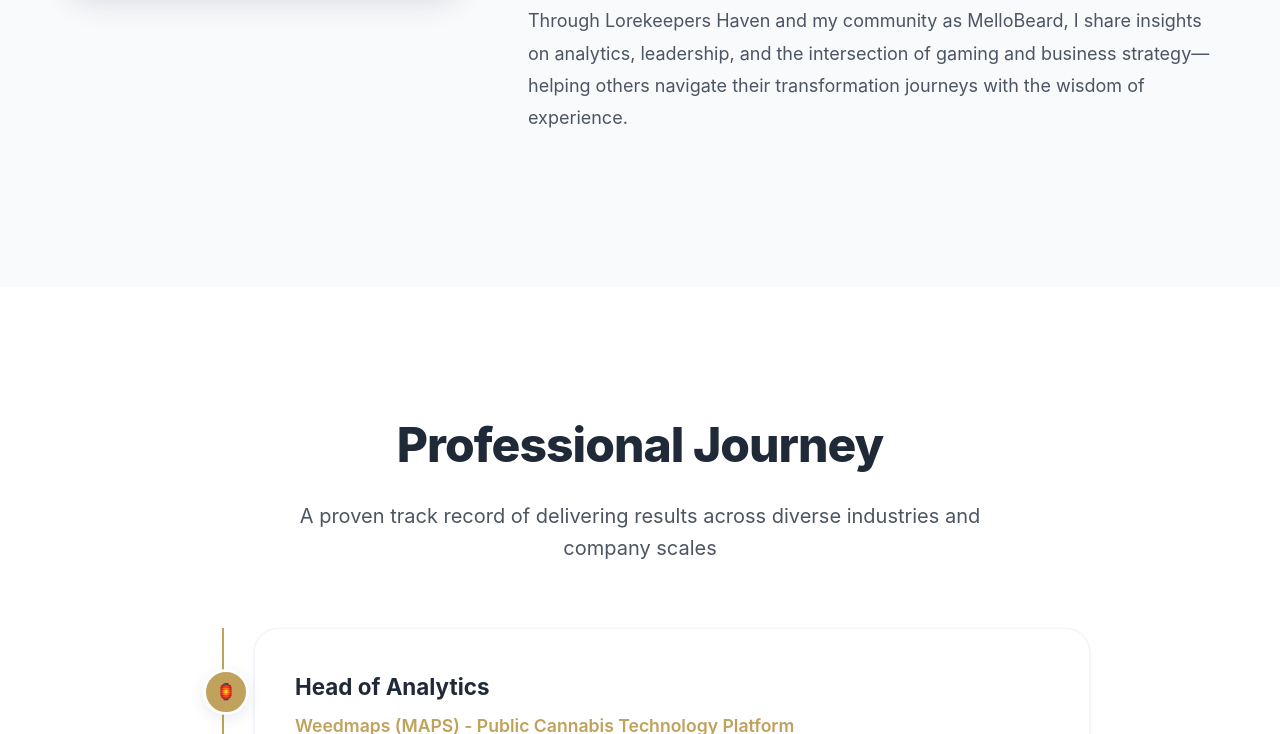
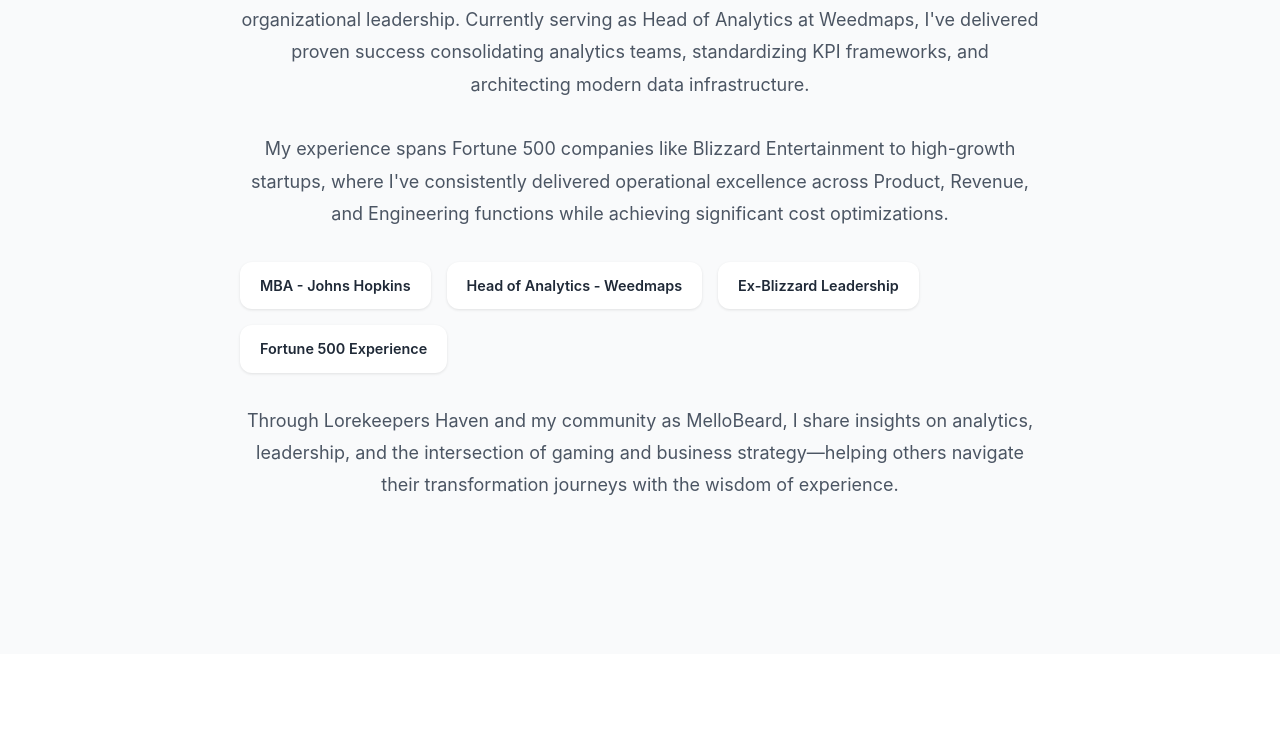
Before and after one commit to AndrewPace2014/mellobeard.github.io, a plain HTML site: page index.html in a window 1280 px wide. Shown: the part 4471-5205 px from the top of the page. Drawn offline with Linux system fonts and the light colour scheme.

Commit message:
Update styles.css

```diff
--- a/styles.css
+++ b/styles.css
@@ -498,12 +498,13 @@ nav {
 }
 
 .about-content {
-    display: grid;
-    grid-template-columns: 400px 1fr;
+    display: flex;
+    flex-direction: column;
+    align-items: center;
     gap: 4rem;
-    align-items: center;
-    max-width: 1200px;
+    max-width: 1000px;
     margin: 0 auto;
+    text-align: center;
 }
 
 .about-visual {
@@ -537,8 +538,8 @@ nav {
 }
 
 .about-content-text {
-    text-align: left;
-    min-width: 0;
+    width: 100%;
+    max-width: 800px;
 }
 
 .about-title {
@@ -547,6 +548,7 @@ nav {
     color: var(--text-dark);
     margin-bottom: 1.5rem;
     letter-spacing: -0.02em;
+    text-align: center;
 }
 
 .about-desc {
@@ -955,8 +957,11 @@ a:focus {
 
     .about-content,
     .contact-content {
+        gap: 3rem;
+    }
+
+    .contact-content {
         grid-template-columns: 1fr;
-        gap: 3rem;
     }
 
     .about-visual {
```
